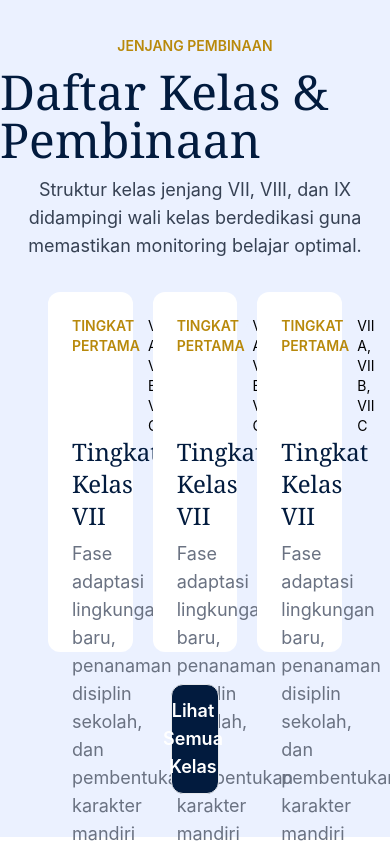
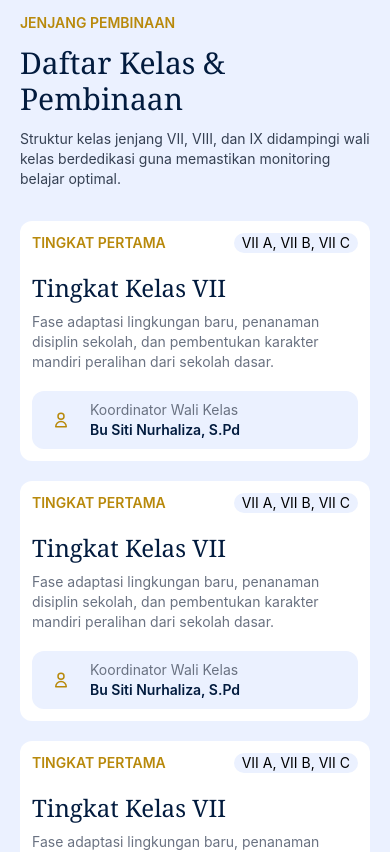
Before and after one commit to Satria15255/cms-school-website, a React (Vite) app: page / in a window 390 px wide. Shown: the part 3400-4252 px from the top of the page. Built offline with nearby package versions, Linux system fonts and the light colour scheme.

Commit message:
responsif class list homepage

```diff
--- a/src/pages/home/section/ClassList.tsx
+++ b/src/pages/home/section/ClassList.tsx
@@ -4,23 +4,23 @@ import { HiOutlineArrowSmallRight } from "react-icons/hi2";
 
 const ClassList = () => {
 	return (
-		<main className="h-screen flex flex-col justify-center items-center space-y-8 w-full bg-[#EBF1FF]">
-			<header className="flex flex-col items-center space-y-3">
+		<main className="h-auto lg:h-screen p-5 flex flex-col justify-center items-center space-y-8 w-full bg-[#EBF1FF]">
+			<header className="flex flex-col lg:items-center space-y-3">
 				<p className="text-sm font-semibold text-[#B8890B] ">
 					JENJANG PEMBINAAN
 				</p>
-				<h1 className="text-5xl font-serif text-[#021B3E]">
+				<h1 className="text-3xl lg:text-5xl font-serif text-[#021B3E]">
 					Daftar Kelas & Pembinaan
 				</h1>
-				<p className="text-lg max-w-lg text-center text-gray-700">
+				<p className="text-sm lg:text-lg max-w-lg lg:text-center text-gray-700">
 					Struktur kelas jenjang VII, VIII, dan IX didampingi wali
 					kelas berdedikasi guna memastikan monitoring belajar
 					optimal.
 				</p>
 			</header>
-			<section className="grid grid-cols-3 gap-5 w-full place-items-center px-12">
+			<section className="grid grid-cols-1 lg:grid-cols-3 gap-5 w-full place-items-center lg:px-12">
 				{ClassInfo.map((c) => (
-					<div className="w-full h-90 bg-white rounded-xl p-6 flex flex-col justify-between">
+					<div className="w-full h-60 lg:h-90 bg-white rounded-xl p-3 lg:p-6 flex flex-col justify-between">
 						<div className="flex justify-between">
 							<p className="font-semibold text-sm text-[#B8890B]">
 								TINGKAT {c.tingkat}
@@ -33,7 +33,7 @@ const ClassList = () => {
 							<p className="text-[#021B3E] text-2xl font-serif">
 								Tingkat Kelas {c.kelas}
 							</p>
-							<p className="text-lg text-gray-500 max-w-md">
+							<p className="text-sm lg:text-lg text-gray-500 max-w-md">
 								{c.description}
 							</p>
 						</div>
@@ -54,7 +54,7 @@ const ClassList = () => {
 				))}
 			</section>
 			<div className="flex gap-4 w-full justify-center">
-				<button className="w-1/8 py-3 text-lg bg-[#021B3E] text-white rounded-xl font-semibold border border-gray-200 flex gap-1 justify-center items-center">
+				<button className="w-full lg:w-1/8 py-3 text-sm lg:text-lg bg-[#021B3E] text-white rounded-xl font-semibold border border-gray-200 flex gap-1 justify-center items-center">
 					Lihat Semua Kelas <HiOutlineArrowSmallRight />
 				</button>
 			</div>
```
